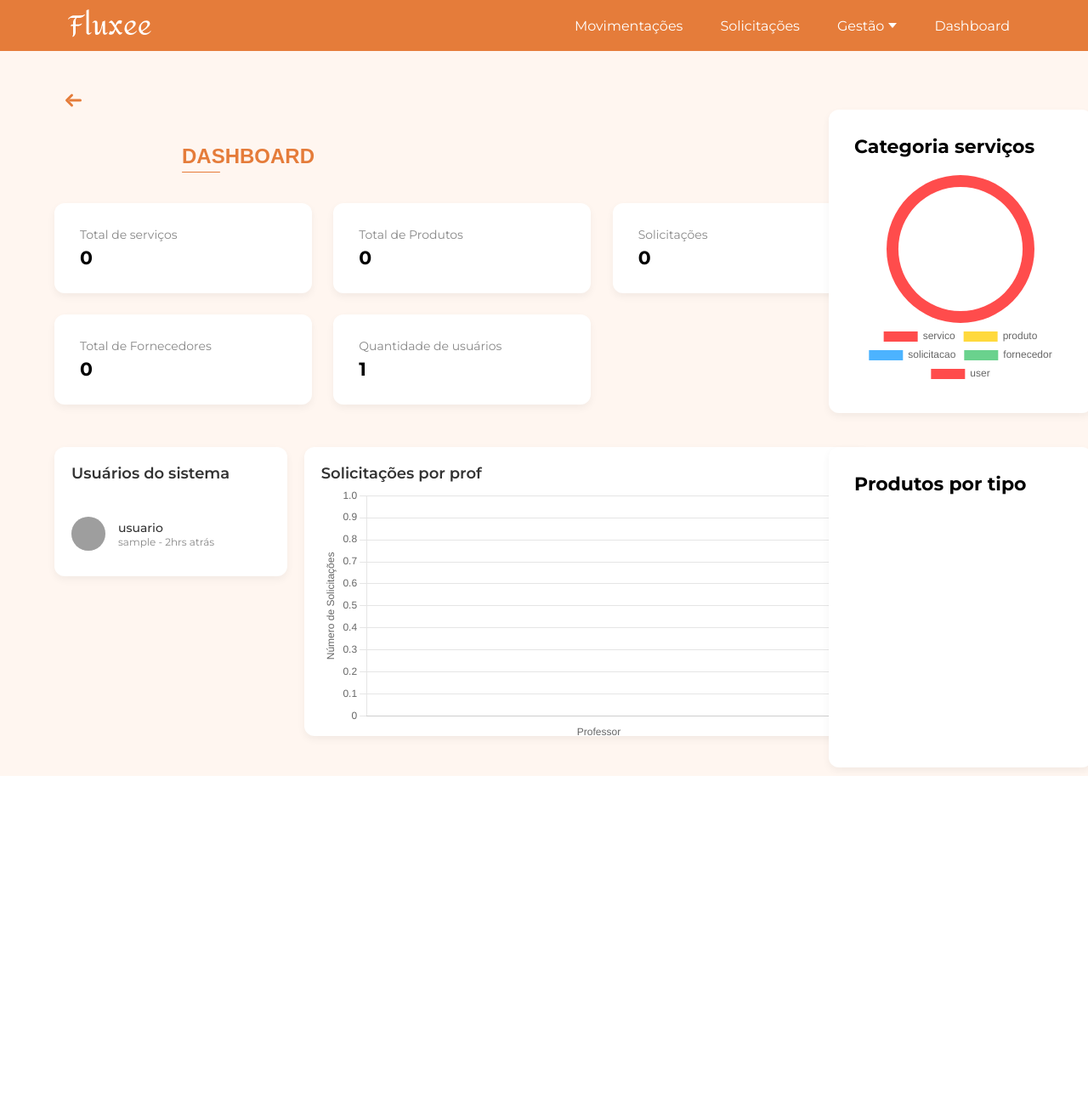
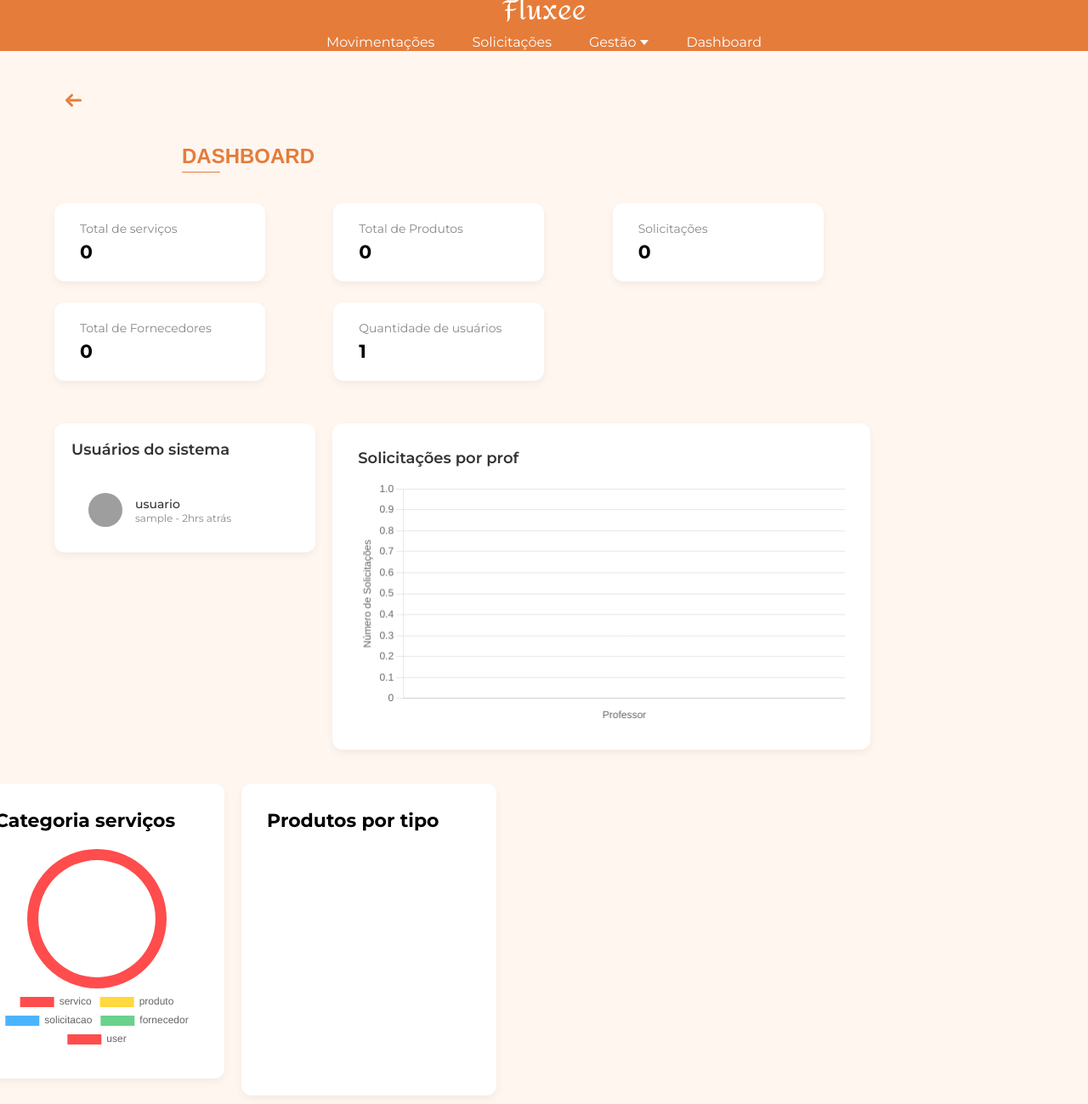
Before and after one commit to biancavaz/ProjetoFinal-Fluxee, a Flask app: page /dashboard/ in a window 1280 px wide. Shown: the whole page at 85% size. Before the commit the page ends 913 px from the top, so only its background shows below. Run offline with Flask 3, Linux system fonts and the light colour scheme; the visitor is signed in with stand-in values (Sample User, id 1); data comes from the database, SQL or seed files in the repository; data that the repository does not hold is empty; a map, chart or similar area stays blank; grey boxes are pictures that could not be loaded.

Commit message:
tentei arrumar a responsividade

```diff
--- a/app/templates/dashboard.html
+++ b/app/templates/dashboard.html
@@ -25,9 +25,9 @@
       margin-bottom: 40px;
     }
     .card {
-        width: 80%;
+        width: 85%;
       background: white;
-      height: 70px;
+      height: 75px;
       padding: 18px;
       padding-inline: 30px;
       border-radius: 12px;
@@ -55,7 +55,7 @@
     }
     .chart-card{
         margin-block: 10px;
-      width: 250px;
+      width: 320px;
         height: fit-content;
               background: white;
         padding: 30px;
@@ -68,7 +68,7 @@
         border-radius: 12px;
         box-shadow: 0 4px 10px rgba(0,0,0,0.05);
         padding: 20px;
-        width: 280px; /* Adjust width as needed */
+        width: 350px; /* Adjust width as needed */
         height: fit-content;
         display: flex;
         flex-direction: column;
@@ -86,6 +86,7 @@
         align-items: center;
         gap: 15px;
         padding: 10px 0;
+        padding-left: 20px;
         border-bottom: 1px solid #eee;
     }
     .user-item:last-child {
@@ -124,9 +125,9 @@
         background: white;
         border-radius: 12px;
         box-shadow: 0 4px 10px rgba(0,0,0,0.05);
-        padding: 20px;
-        max-height: 300px;
-        width: 750px; /* Adjust width as needed */
+        padding: 30px;
+        max-height: 500px;
+        width: 950px; /* Adjust width as needed */
         height: fit-content;
     }
     h3{
@@ -134,10 +135,123 @@
     }
     .chart-container-bar h3 {
         color: #333;
-        margin-bottom:  5px;
+        margin-bottom:  15px;
         font-size: 18px;
         font-weight: 600;
     }
+
+
+    /* Telas grandes >=1800px */
+
+    @media (max-width: 2000px) {
+    .card {
+        width: 70%;
+        height: 7vh;
+    }
+    .chart-card {
+      width: 300px;
+
+    }
+    .chart-container-bar {
+        padding: 30px;
+        max-height: 450px;
+        width: 820px; /* Adjust width as needed */
+        height: fit-content;
+    }
+}
+
+@media (max-width: 1800px) {
+      .card {
+        width: 65%;
+        height: 7vh;
+    }
+    .chart-card {
+      width: 280px;
+
+    }
+    .chart-container-bar {
+        padding: 30px;
+        max-height: 420px;
+        width: 740px; /* Adjust width as needed */
+        height: fit-content;
+    }
+}
+
+@media (max-width: 1600px) {
+      .card {
+        width: 65%;
+        height: 7vh;
+    }
+    .chart-card {
+      width: 260px;
+
+    }
+    .chart-container-bar {
+        padding: 30px;
+        max-height: 420px;
+        width: 640px; /* Adjust width as needed */
+        height: fit-content;
+    }
+
+    .lado-esquedo{
+        margin-left: -5vh;
+    }
+
+    .lado-direito{
+        margin-left: 3vh;
+    }
+}
+
+@media (max-width: 1400px) {
+      .card {
+        width: 62%;
+        height: 7vh;
+    }
+    .chart-card {
+      width: 240px;
+
+    }
+    .chart-container-bar {
+        padding: 30px;
+        max-height: 400px;
+        width: 600px;
+        height: fit-content;
+    }
+
+    .lado-esquedo{
+        margin-left: -5vh;
+    }
+
+    .lado-direito{
+        margin-left: 2vh;
+    }
+
+
+    .users-section{
+        width: 280px;
+    }
+
+}
+
+@media (max-width: 1400px) {
+    .container{
+        flex-direction: column;
+    }
+
+
+    .lado-direito{
+        transform:none;
+        margin-left: 50px;
+        transform: 0;
+        margin-top: 50px;
+        display: flex;
+        flex-direction: row !important;
+    }
+    .lado-esquedo{
+         margin-left:0;
+    }
+}
+
   </style>
 </head>
 <body>
@@ -148,9 +262,9 @@
 {% with texto="DASHBOARD" %}
         {% include 'componentes/titulos/titulo.html' %}
     {% endwith %}
-    <div style="display: flex; gap: 20px; margin: 20px; margin-inline: 5vw;">
+    <div class="container" style="display: flex; gap: 20px; margin: 20px; margin-inline: 5vw; " >
         <!-- Left Column (Cards + Bar Chart) -->
-        <div style="width: 75vw; display: flex; flex-direction: column; gap: 10px;">
+        <div class="lado-esquedo" style="width: 75vw; display: flex; flex-direction: column; gap: 10px;">
             <div class="cards">
                 <div class="card">
                     <div class="label">Total de serviços</div>
@@ -205,8 +319,8 @@
         </div>
 
         <!-- Right Column (Users List + Doughnut Charts) -->
-         <div style="width: 25vw; position: relative;">
-            <div style="position: absolute; left: 50% ; transform: translateX(-50%); top: -15vh; display: flex; flex-direction: column; gap: 20px;">
+         <div class="container-lado-direito" style="width: 25vw; position: relative;">
+            <div class="lado-direito" style="position: absolute; left: 50% ; transform: translateX(-50%); top: -5vh; display: flex; flex-direction: column; gap: 20px;">
 
                 <div class="chart-card">
                     <div class="chart-container">
```
